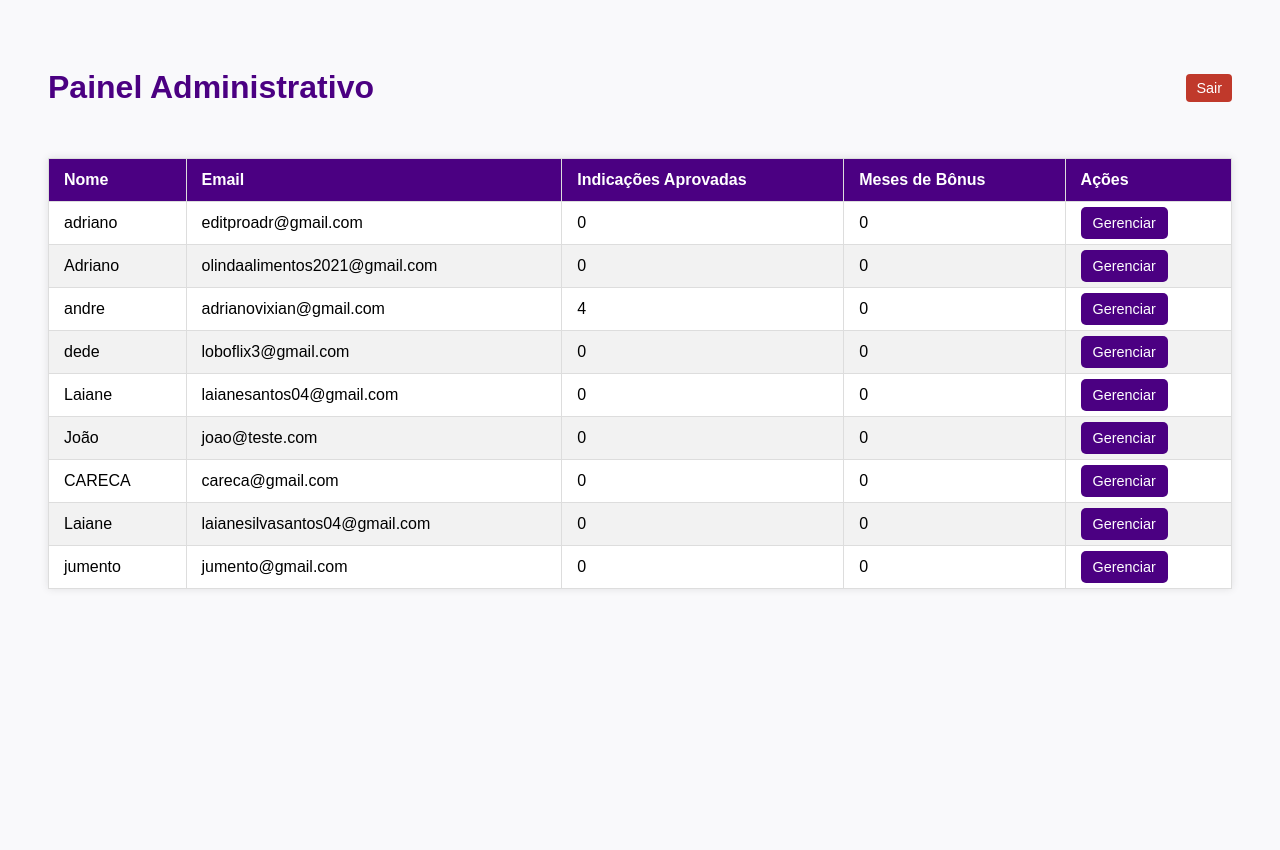
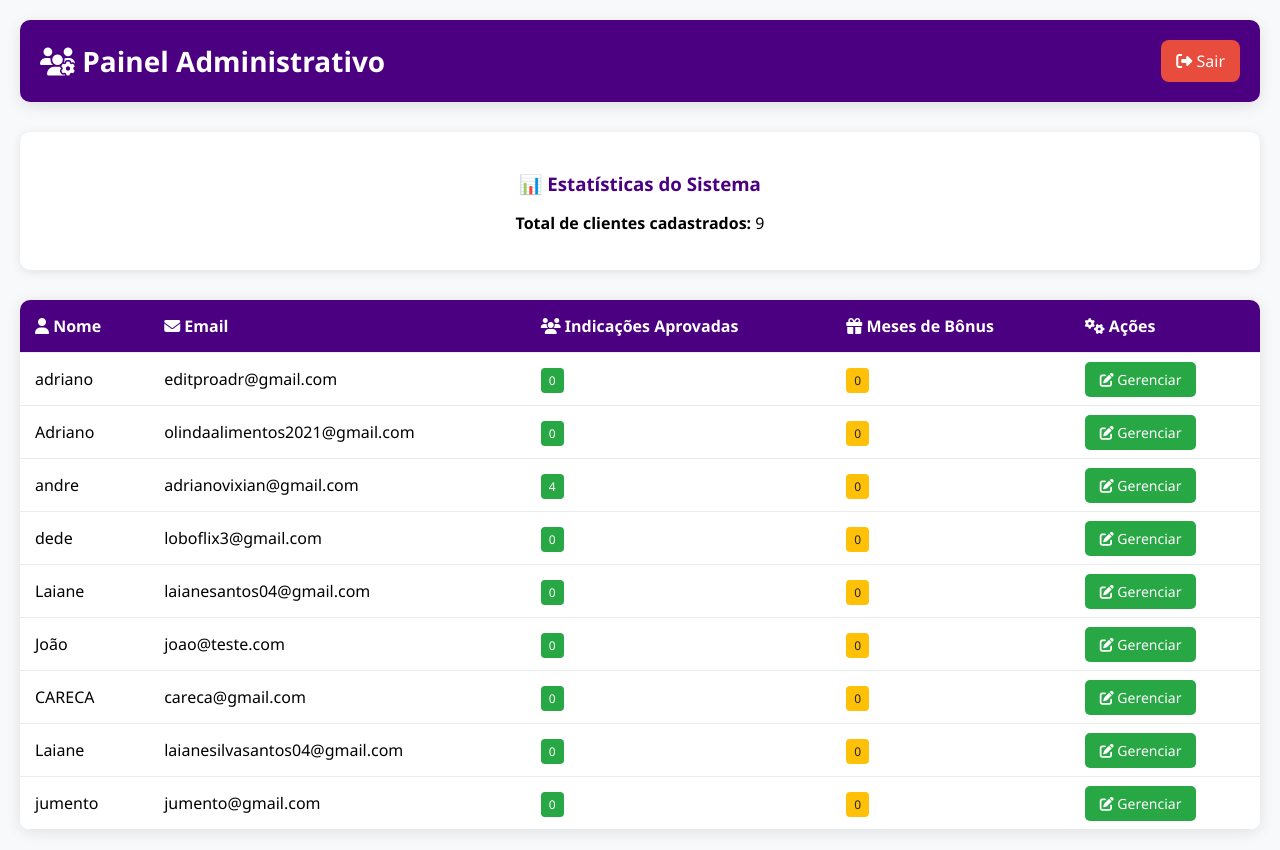
Before and after one commit to Adrianogat0/SISTEMA-INDICA-O, a Flask app: page /admin in a window 1280 px wide. Before the commit the page ends 589 px from the top, so only its background shows below. Run offline with Flask 3, Linux system fonts and the light colour scheme; a user stored in the database is signed in; data comes from the database, SQL or seed files in the repository.

Commit message:
Update admin.html

```diff
--- a/templates/admin.html
+++ b/templates/admin.html
@@ -1,91 +1,149 @@
-<!-- templates/admin.html -->
 <!DOCTYPE html>
 <html lang="pt-br">
 <head>
   <meta charset="UTF-8">
+  <meta name="viewport" content="width=device-width, initial-scale=1.0">
   <title>Painel Administrativo</title>
+  <link rel="stylesheet" href="https://cdnjs.cloudflare.com/ajax/libs/font-awesome/6.5.0/css/all.min.css">
   <style>
     body {
-      font-family: Arial, sans-serif;
-      background: #f9f9fb;
-      padding: 40px;
+      font-family: 'Segoe UI', sans-serif;
+      background: #f8f9fa;
+      padding: 20px;
+      margin: 0;
     }
 
-    h1 {
+    .header {
+      background: #4b0082;
+      color: white;
+      padding: 20px;
+      border-radius: 10px;
+      margin-bottom: 30px;
+      display: flex;
+      justify-content: space-between;
+      align-items: center;
+      box-shadow: 0 4px 15px rgba(0,0,0,0.1);
+    }
+
+    .header h1 {
+      margin: 0;
+      font-size: 28px;
+    }
+
+    .logout-btn {
+      background: #e74c3c;
+      color: white;
+      padding: 10px 15px;
+      border-radius: 8px;
+      text-decoration: none;
+      transition: background 0.3s;
+    }
+
+    .logout-btn:hover {
+      background: #c0392b;
+    }
+
+    .stats-card {
+      background: white;
+      padding: 20px;
+      border-radius: 10px;
+      box-shadow: 0 2px 10px rgba(0,0,0,0.1);
+      margin-bottom: 30px;
+      text-align: center;
+    }
+
+    .stats-card h3 {
       color: #4b0082;
+      margin-bottom: 10px;
     }
 
     table {
       width: 100%;
       border-collapse: collapse;
-      margin-top: 30px;
-      background-color: #fff;
-      box-shadow: 0 0 8px rgba(0,0,0,0.1);
+      background: white;
+      border-radius: 10px;
+      overflow: hidden;
+      box-shadow: 0 2px 15px rgba(0,0,0,0.1);
     }
 
     th, td {
-      padding: 12px 15px;
-      border: 1px solid #ddd;
+      padding: 15px;
       text-align: left;
+      border-bottom: 1px solid #e9ecef;
     }
 
     th {
-      background-color: #4b0082;
+      background: #4b0082;
       color: white;
+      font-weight: 600;
     }
 
-    tr:nth-child(even) {
-      background-color: #f2f2f2;
+    tr:hover {
+      background: #f8f9fa;
     }
 
-    a.button {
-      background-color: #4b0082;
+    .manage-btn {
+      background: #28a745;
       color: white;
-      padding: 8px 12px;
+      padding: 8px 15px;
       border-radius: 5px;
       text-decoration: none;
-      font-size: 0.9em;
+      font-size: 14px;
+      transition: background 0.3s;
     }
 
-    a.button:hover {
-      background-color: #673ab7;
+    .manage-btn:hover {
+      background: #218838;
     }
 
-    .top-bar {
-      display: flex;
-      justify-content: space-between;
-      align-items: center;
+    .no-data {
+      text-align: center;
+      padding: 40px;
+      color: #666;
+      background: white;
+      border-radius: 10px;
+      box-shadow: 0 2px 10px rgba(0,0,0,0.1);
     }
 
-    .logout-link {
-      text-decoration: none;
-      background: #c0392b;
-      color: white;
-      padding: 6px 10px;
-      border-radius: 4px;
-      font-size: 0.9em;
+    @media (max-width: 768px) {
+      .header {
+        flex-direction: column;
+        gap: 15px;
+        text-align: center;
       }
 
-    .logout-link:hover {
-      background: #e74c3c;
+      table {
+        font-size: 14px;
+      }
+
+      th, td {
+        padding: 10px 8px;
+      }
     }
   </style>
 </head>
 <body>
-  <div class="top-bar">
-    <h1>Painel Administrativo</h1>
-    <a href="/logout_admin" class="logout-link">Sair</a>
+  <div class="header">
+    <h1><i class="fas fa-users-cog"></i> Painel Administrativo</h1>
+    <a href="/logout_admin" class="logout-btn">
+      <i class="fas fa-sign-out-alt"></i> Sair
+    </a>
   </div>
 
   {% if clientes %}
+    <div class="stats-card">
+      <h3>📊 Estatísticas do Sistema</h3>
+      <p><strong>Total de clientes cadastrados:</strong> {{ clientes|length }}</p>
+    </div>
+
     <table>
       <thead>
         <tr>
-        <th>Nome</th>
-        <th>Email</th>
-        <th>Indicações Aprovadas</th>
-        <th>Meses de Bônus</th>
-        <th>Ações</th>
+          <th><i class="fas fa-user"></i> Nome</th>
+          <th><i class="fas fa-envelope"></i> Email</th>
+          <th><i class="fas fa-users"></i> Indicações Aprovadas</th>
+          <th><i class="fas fa-gift"></i> Meses de Bônus</th>
+          <th><i class="fas fa-cogs"></i> Ações</th>
         </tr>
       </thead>
       <tbody>
@@ -93,17 +151,31 @@
         <tr>
           <td>{{ cliente.nome }}</td>
           <td>{{ cliente.email }}</td>
-        <td>{{ cliente.indicacoes }}</td>
-        <td>{{ cliente.meses_bonus }}</td>
           <td>
-          <a href="{{ url_for('admin_cliente', cliente_id=cliente.id) }}" class="button">Gerenciar</a>
+            <span style="background: #28a745; color: white; padding: 4px 8px; border-radius: 4px; font-size: 12px;">
+              {{ cliente.indicacoes }}
+            </span>
+          </td>
+          <td>
+            <span style="background: #ffc107; color: #212529; padding: 4px 8px; border-radius: 4px; font-size: 12px;">
+              {{ cliente.meses_bonus }}
+            </span>
+          </td>
+          <td>
+            <a href="{{ url_for('admin_cliente', cliente_id=cliente.id) }}" class="manage-btn">
+              <i class="fas fa-edit"></i> Gerenciar
+            </a>
           </td>
         </tr>
         {% endfor %}
       </tbody>
     </table>
   {% else %}
-    <p>Nenhum cliente cadastrado ainda.</p>
+    <div class="no-data">
+      <i class="fas fa-users" style="font-size: 48px; color: #ddd; margin-bottom: 20px;"></i>
+      <h3>Nenhum cliente cadastrado ainda</h3>
+      <p>Os clientes aparecerão aqui conforme se cadastrarem no sistema.</p>
+    </div>
   {% endif %}
 </body>
 </html>
```
Lines whose indentation alone changed are shown as unchanged.
